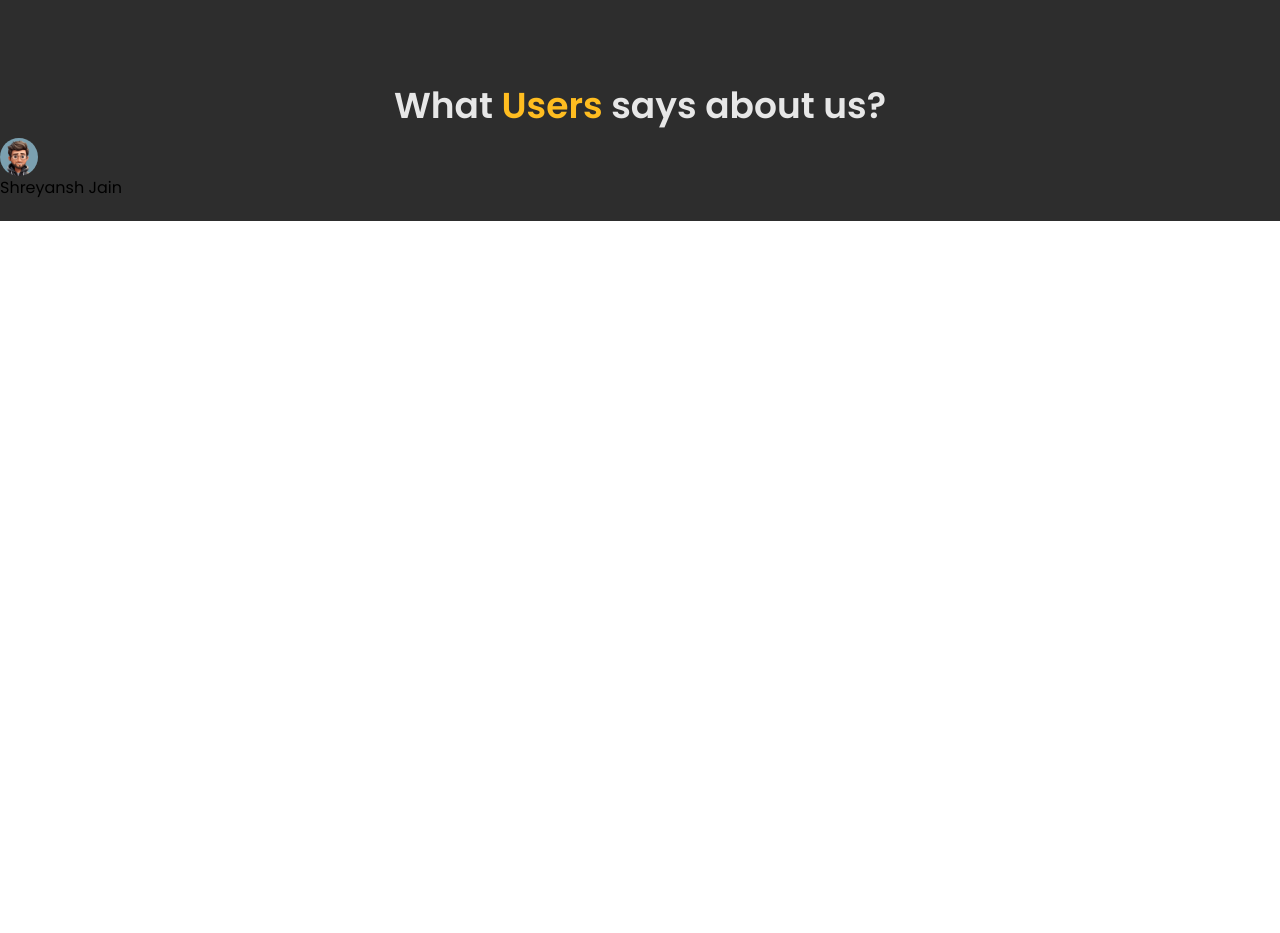
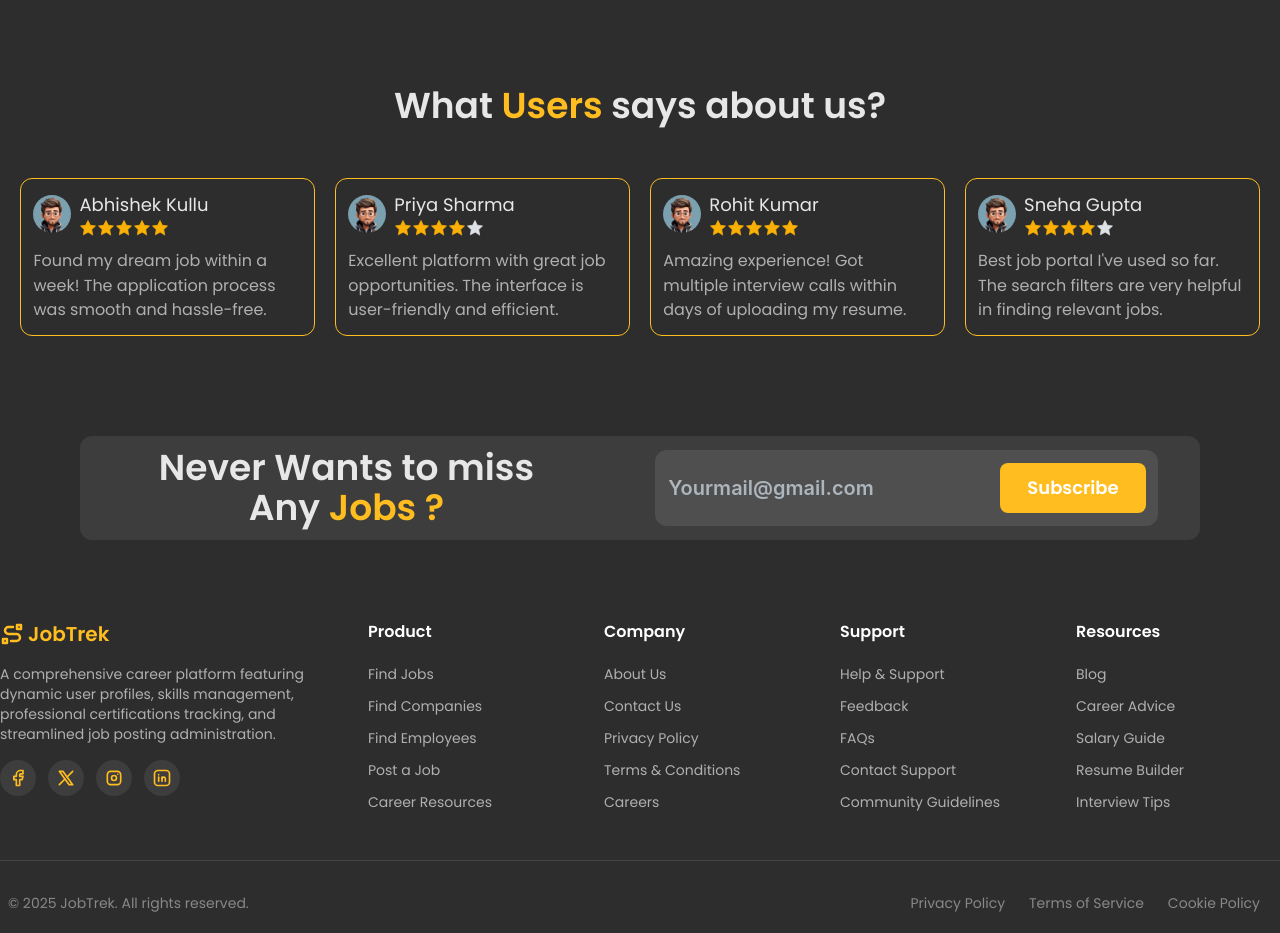
Before and after one commit to ShreyanshJain105/JobTrek-UI, a React (Create React App) app: page / in a window 1280 px wide. Shown: the part 1860-2793 px from the top of the page. Before the commit the page ends 2081 px from the top, so only its background shows below. Built offline with nearby package versions, Linux system fonts and the light colour scheme.

Commit message:
new components

```diff
--- a/src/Data/Data.tsx
+++ b/src/Data/Data.tsx
@@ -77,4 +77,69 @@ const jobcategory = [
         jobCount: "1.8k+ New job posted"
     }
 ];
-export { companies, work,jobcategory }; // Export the arrays
+const testimonials = [
+
+  {
+    "name": "Abhishek Kullu",
+    "testimonial": "Found my dream job within a week! The application process was smooth and hassle-free.",
+    "rating": 5
+  },
+  {
+    "name": "Priya Sharma",
+    "testimonial": "Excellent platform with great job opportunities. The interface is user-friendly and efficient.",
+    "rating": 4
+  },
+  {
+    "name": "Rohit Kumar",
+    "testimonial": "Amazing experience! Got multiple interview calls within days of uploading my resume.",
+    "rating": 5
+  },
+  {
+    "name": "Sneha Gupta",
+    "testimonial": "Best job portal I've used so far. The search filters are very helpful in finding relevant jobs.",
+    "rating": 4
+  }
+];
+const footerLinks = [
+  {
+    title: "Product",
+    links: [
+      "Find Jobs",
+      "Find Companies",
+      "Find Employees",
+      "Post a Job",
+      "Career Resources"
+    ]
+  },
+  {
+    title: "Company",
+    links: [
+      "About Us",
+      "Contact Us",
+      "Privacy Policy",
+      "Terms & Conditions",
+      "Careers"
+    ]
+  },
+  {
+    title: "Support",
+    links: [
+      "Help & Support",
+      "Feedback",
+      "FAQs",
+      "Contact Support",
+      "Community Guidelines"
+    ]
+  },
+  {
+    title: "Resources",
+    links: [
+      "Blog",
+      "Career Advice",
+      "Salary Guide",
+      "Resume Builder",
+      "Interview Tips"
+    ]
+  }
+];
+export { companies, work,jobcategory,testimonials ,footerLinks}; // Export the arrays
--- /dev/null
+++ b/src/Footer/Footer.tsx
@@ -0,0 +1,71 @@
+import { IconBrandFacebook, IconBrandInstagram, IconBrandLinkedin, IconBrandX, IconRouteSquare } from "@tabler/icons-react";
+import { footerLinks } from "../Data/Data";
+
+const Footer = () => {
+    return (
+        <div className="mt-20 pb-5">
+            <div className="flex flex-wrap gap-8 lg:gap-12">
+                {/* Brand Section */}
+                <div className="w-full lg:w-1/4 flex flex-col gap-4">
+                    <div className='flex gap-1 items-center text-bright-sun-400'>
+                        <IconRouteSquare className='h-6 w-6' stroke={2.5}/>
+                        <div className="text-xl font-semibold">JobTrek</div>
+                    </div>
+                    <div className="text-sm text-mine-shaft-300">
+                        A comprehensive career platform featuring dynamic user profiles, skills management,
+                        professional certifications tracking, and streamlined job posting administration.
+                    </div>
+                    <div className="flex gap-3 text-bright-sun-400">
+                        {[
+                            { icon: IconBrandFacebook, label: "Facebook" },
+                            { icon: IconBrandX, label: "Twitter" },
+                            { icon: IconBrandInstagram, label: "Instagram" },
+                            { icon: IconBrandLinkedin, label: "LinkedIn" }
+                        ].map(({ icon: Icon, label }) => (
+                            <div
+                                key={label}
+                                className="bg-mine-shaft-900 p-2 rounded-full cursor-pointer hover:bg-mine-shaft-700 transition-colors duration-200"
+                                title={label}
+                            >
+                                <Icon size={20} />
+                            </div>
+                        ))}
+                    </div>
+                </div>
+
+                {/* Footer Links */}
+                <div className="flex-1 grid grid-cols-2 md:grid-cols-3 lg:grid-cols-4 gap-8">
+                    {footerLinks.map((item, index) => (
+                        <div key={index} className="flex flex-col space-y-3">
+                            <div className="font-semibold text-white text-base mb-2">
+                                {item.title}
+                            </div>
+                            {item.links.map((link, linkIndex) => (
+                                <div
+                                    key={linkIndex}
+                                    className="text-mine-shaft-300 text-sm hover:text-bright-sun-400 cursor-pointer transition-colors duration-200 hover:translate-x-2  ease-in-out"
+                                >
+                                    {link}
+                                </div>
+                            ))}
+                        </div>
+                    ))}
+                </div>
+            </div>
+
+            {/* Bottom Section */}
+            <div className="mt-12 pt-8 border-t border-mine-shaft-800">
+                <div className="flex flex-col md:flex-row justify-between items-center gap-4 text-sm text-mine-shaft-400">
+                    <div className="px-2">© 2025 JobTrek. All rights reserved.</div>
+                    <div className="flex gap-6 px-5">
+                        <span className="hover:text-bright-sun-400 cursor-pointer transition-colors">Privacy Policy</span>
+                        <span className="hover:text-bright-sun-400 cursor-pointer transition-colors">Terms of Service</span>
+                        <span className="hover:text-bright-sun-400 cursor-pointer transition-colors">Cookie Policy</span>
+                    </div>
+                </div>
+            </div>
+        </div>
+    );
+};
+
+export default Footer;
--- /dev/null
+++ b/src/Landing Page/Subscribe.tsx
@@ -0,0 +1,14 @@
+import { Button, TextInput } from "@mantine/core";
+
+const Subscribe =()=>{
+    return <div className="justify-around mt-20 flex items-center bg-mine-shaft-900 mx-20 py-3 rounded-xl ">
+        <div className="text-4xl w-2/5 font-semibold  text-mine-shaft-100 text-center">
+                Never Wants to miss Any   <span className="text-bright-sun-400">Jobs ?</span>
+        </div>
+        <div className="flex gap-4 rounded-xl bg-mine-shaft-700 px-3 py-2 items-center">
+            <TextInput className="[&_input];text-mine-shaft-100 font-semibold" variant="unstyled" size="xl" placeholder="Yourmail@gmail.com" />
+            <Button className="!rounded-lg" size="lg" color="brightSun.4" variant="filled">Subscribe     </Button>
+        </div>
+    </div>
+}
+export default Subscribe;
--- a/src/Landing Page/Testimonials.tsx
+++ b/src/Landing Page/Testimonials.tsx
@@ -1,20 +1,26 @@
-import { Avatar } from "@mantine/core";
+import { Avatar, Rating } from "@mantine/core";
+import { testimonials } from "../Data/Data";
 
 const Testimonials=()=>{
     return <div className="mt-20 pb-5">
             <div className="text-4xl font-semibold mb-3 text-mine-shaft-100 text-center">
                 What<span className="text-bright-sun-400"> Users </span>says about us?
             </div>
-            <div>
-                <div>
+        <div className="flex justify-evenly">
+            {
+                testimonials.map((data,index)=> <div key={index}  className="flex flex-col gap-3 w-[23%] border-bright-sun-400 p-3 border rounded-xl mt-10">
+                <div className="flex gap-2 items-center">
                     <Avatar className="h-14 w-14" src="avatar.png" alt="itsme"/>
                     <div>
-                        <div>Shreyansh Jain</div>
-                        <div></div>
+                        <div className="text-lg text-mine-shaft-100 text-semibold">{data.name}</div>
+                        <Rating value={data.rating} fractions={2} readOnly />
                     </div>
                 </div>
+                <div className="tetx-xs text-mine-shaft-300">{data.testimonial}</div>
+            </div>)
+            }
+        </div>
 
-            </div>
     </div>
 
 }
--- a/src/Pages/HomePage.tsx
+++ b/src/Pages/HomePage.tsx
@@ -1,7 +1,9 @@
+import Footer from "../Footer/Footer";
 import Header from "../Header/Header"
 import Companies from "../Landing Page/Companies";
 import DreamJob from "../Landing Page/DreamJob";
 import JobCategory from "../Landing Page/JobCategory";
+import Subscribe from "../Landing Page/Subscribe";
 import Testimonials from "../Landing Page/Testimonials";
 import Working from "../Landing Page/Working";
 
@@ -14,6 +16,8 @@ const HomePage = () => {
             <JobCategory/>
             <Working/>
             <Testimonials/>
+            <Subscribe/>
+            <Footer/>
         </div>
     )
 };
```
